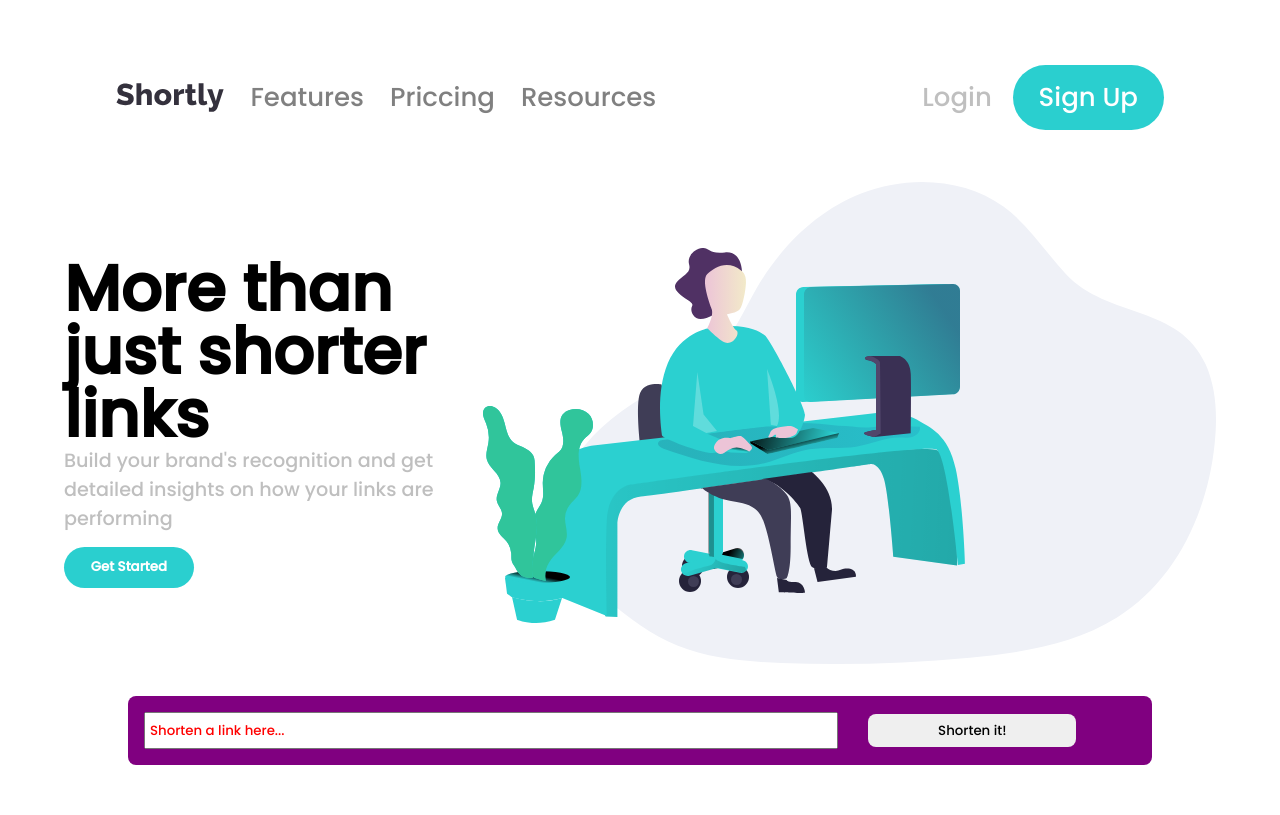
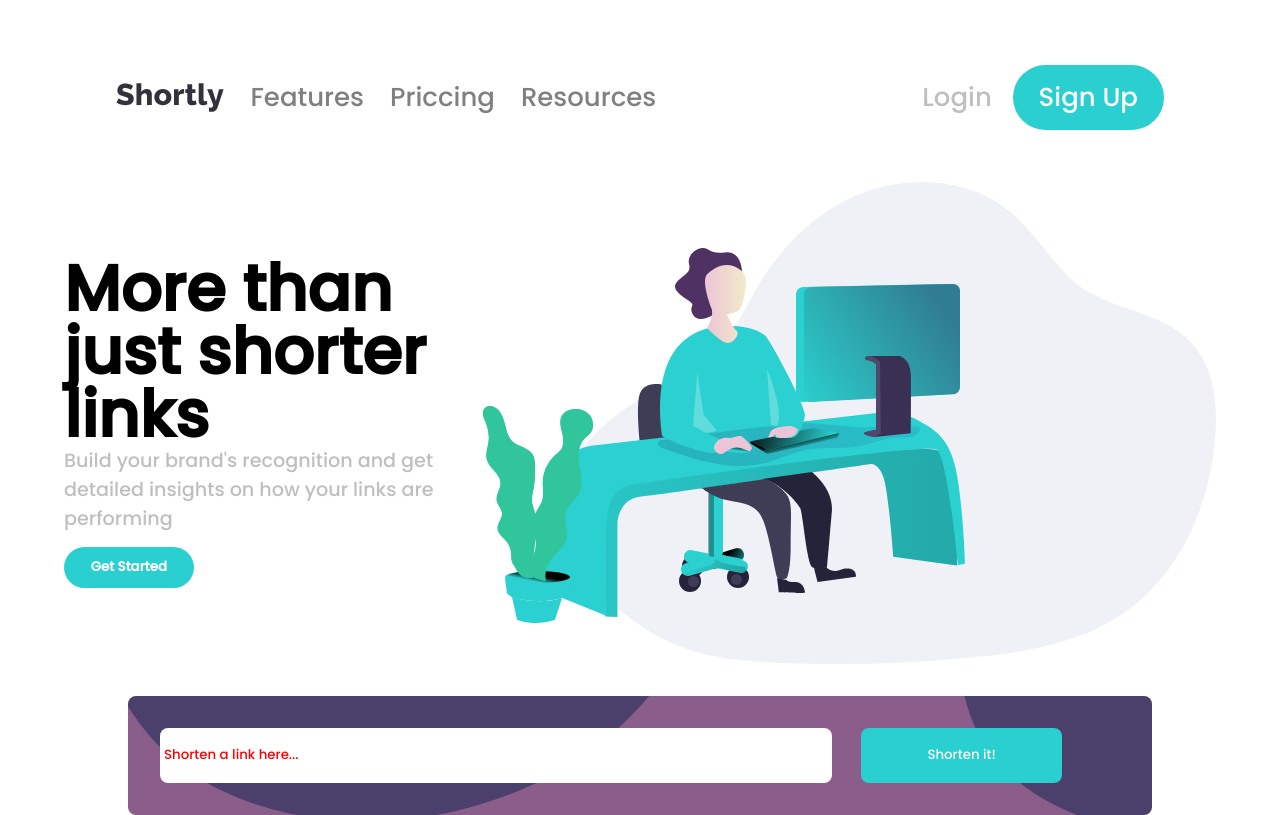
Before and after one commit to Blazrr/shortenUrl, a React (Create React App) app: page / in a window 1280 px wide. Built offline with nearby package versions, Linux system fonts and the light colour scheme.

Commit message:
changements

```diff
--- a/src/App.js
+++ b/src/App.js
@@ -1,6 +1,7 @@
 import './style.css';
 import Header from './Components/Header';
 import Textinput from './Components/Textinput';
+import Box from './Components/Box';
 import {useState, useEffect} from 'react'
 
 function App() {
--- /dev/null
+++ b/src/Components/Box.js
@@ -0,0 +1,13 @@
+import React from 'react'
+import './styles/Box.css'
+
+export default function Box(props) {
+  return (
+    <div className='Box'>
+        <h1>{props.fullLink}</h1>
+        <hr/>in
+        <h2>{props.shortLink}</h2>
+        <button>Copy</button>
+    </div>
+  )
+}
--- a/src/Components/Textinput.js
+++ b/src/Components/Textinput.js
@@ -1,7 +1,8 @@
 import React from 'react'
 import axios from 'axios'
-import {useState, useEffect, async} from 'react'
+import { useState, useEffect, async } from 'react'
 import './styles/Textinput.css'
+import Box from './Box'
 
 function Textinput() {
 
@@ -9,41 +10,33 @@ function Textinput() {
 
 
   const [message, setMessage] = useState('')
-    const [urls, setUrls] = useState('')
-
+  const [data, updateData] = useState([]); //tableau contenant les urls
 
   const handleChange = event => {
     setMessage(event.target.value);
-        console.log('value is:', event.target.value);
   };
 
-
-
-
-    const [url, setUrl] = useState('')
-
-    const handleClick = async() => {
-      const data = await axios.get(`https://api.shrtco.de/v2/shorten?url=${message}`)
-      setUrl(data.data.result.full_short_link)
-      console.log(url)
-      setUrls([urls, url ])
+  const handleClick = async () => {
+    const res = await axios.get(`https://api.shrtco.de/v2/shorten?url=${message}`)
+    updateData(arr => [...arr, res]);
   }
-
-
 
   return (
     <>
       <div className='shorten-box'>
-          <input placeholder='Shorten a link here...' onChange={handleChange} value={message} className='text-input'/>
+        <input placeholder='Shorten a link here...' onChange={handleChange} value={message} className='text-input' />
         <button onClick={handleClick} className='text-button'>Shorten it!</button>
-          <h1>{url}</h1>
       </div>
 
-
-
-
-
-
+      {
+          data.map((mess, idx) => {
+            return <Box
+              key={idx}
+              fullLink={mess.data.result.original_link}
+              shortLink={mess.data.result.short_link}
+            />
+          })
+        }
 
     </>
   )
--- /dev/null
+++ b/src/Components/styles/Box.css
@@ -0,0 +1,9 @@
+.Box {
+  padding: 2em;
+  width: 80%;
+  margin: 2em auto 0 auto;
+  background-color: gainsboro;
+  border-radius: 8px;
+  display: flex;
+  flex-direction: column;
+}/*# sourceMappingURL=Box.css.map */
--- /dev/null
+++ b/src/Components/styles/Box.scss
@@ -0,0 +1,9 @@
+.Box{
+    padding: 2em;
+    width: 80%;
+    margin: 2em auto 0 auto;
+    background-color: gainsboro;
+    border-radius: 8px;
+    display: flex;
+    flex-direction: column;
+}
--- a/src/Components/styles/Textinput.css
+++ b/src/Components/styles/Textinput.css
@@ -1,13 +1,16 @@
 .shorten-box {
-  background-color: purple;
-  padding: 1em;
+  background-color: rgb(139, 93, 139);
+  padding: 2em;
   width: 80%;
   margin: 2em auto 0 auto;
   border-radius: 8px;
+  background-image: url("../../images/bg-boost-desktop.svg");
 }
 .shorten-box .text-input {
   width: 70%;
-  padding: 0.5em 0.3em;
+  padding: 1.3em 0.3em;
+  border-radius: 8px;
+  border: none;
 }
 .shorten-box .text-input::-moz-placeholder { /* Chrome, Firefox, Opera, Safari 10.1+ */
   color: red;
@@ -24,7 +27,14 @@
 .shorten-box .text-button {
   width: 21%;
   margin-left: 3%;
-  padding: 0.5em 0.3em;
+  padding: 1.3em 0.3em;
   border-radius: 8px;
   border: none;
+  color: white !important;
+  background-color: hsl(180deg, 66%, 49%);
+}
+.shorten-box .text-button:hover {
+  background-color: hsl(180deg, 98%, 52%);
+  transition: all 0.2s ease-in;
+  cursor: pointer;
 }/*# sourceMappingURL=Textinput.css.map */
--- a/src/Components/styles/Textinput.scss
+++ b/src/Components/styles/Textinput.scss
@@ -1,12 +1,15 @@
 .shorten-box{
-    background-color: purple;
-    padding: 1em;
+    background-color: rgb(139, 93, 139);
+    padding: 2em;
     width: 80%;
     margin: 2em auto 0 auto;
     border-radius: 8px;
+    background-image: url("../../images/bg-boost-desktop.svg");
     .text-input{
         width: 70%;
-        padding: .5em .3em;
+        padding: 1.3em .3em;
+        border-radius:8px;
+        border: none;
         &::placeholder { /* Chrome, Firefox, Opera, Safari 10.1+ */
             color: red;
             opacity: 1; /* Firefox */
@@ -16,8 +19,15 @@
     .text-button{
         width: 21%;
         margin-left: 3%;
-        padding: .5em .3em;
+        padding: 1.3em .3em;
         border-radius:8px;
         border: none;
+        color: white !important;
+        background-color: hsl(180, 66%, 49%);
+        &:hover{
+            background-color: hsl(180, 98%, 52%);
+            transition: all .2s ease-in;
+            cursor: pointer;
+          }
     }
 }
```
Also changed, not shown: 2 other files (tests, documents, lock files or other folders). Lines whose indentation alone changed are shown as unchanged.
